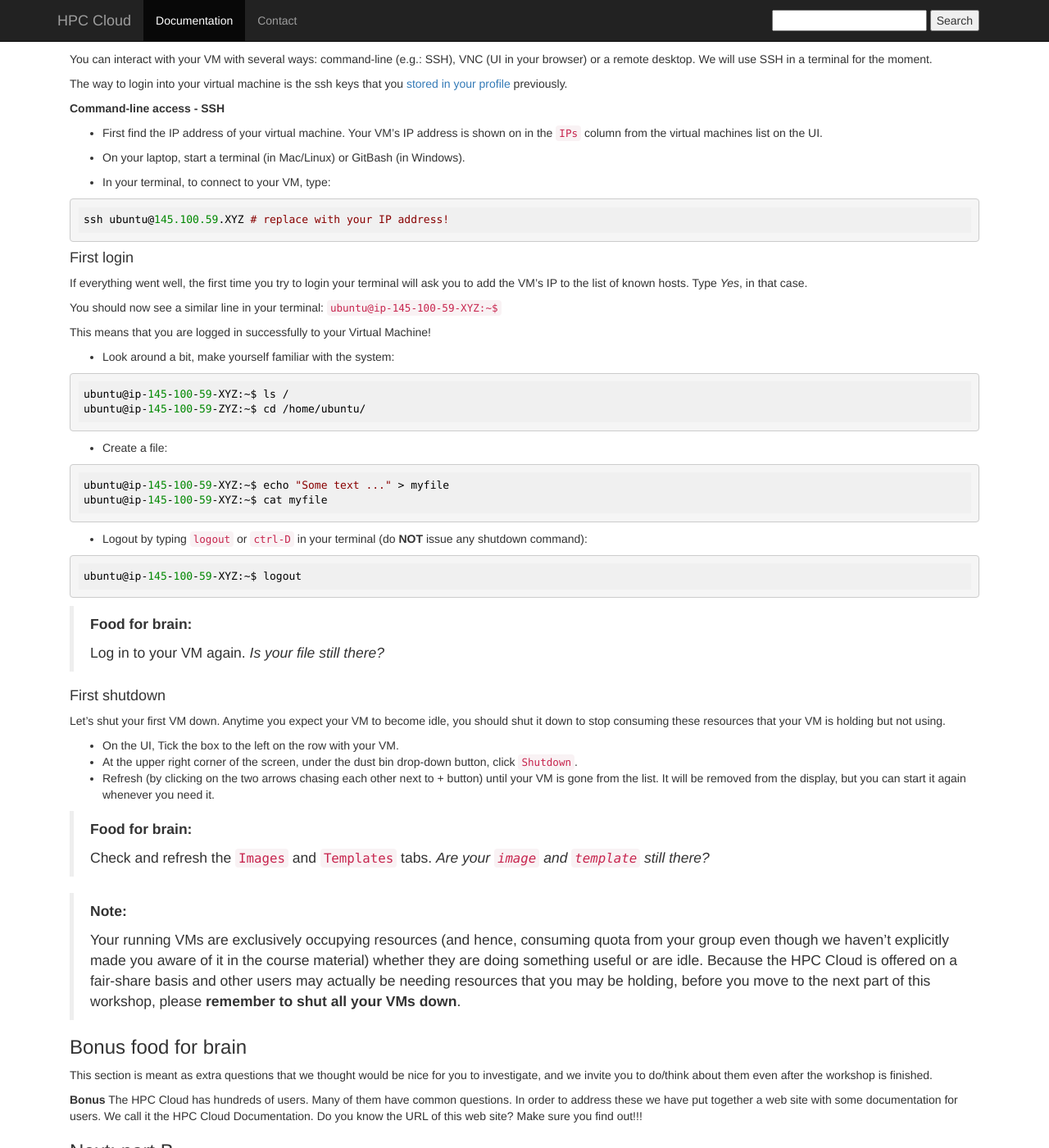
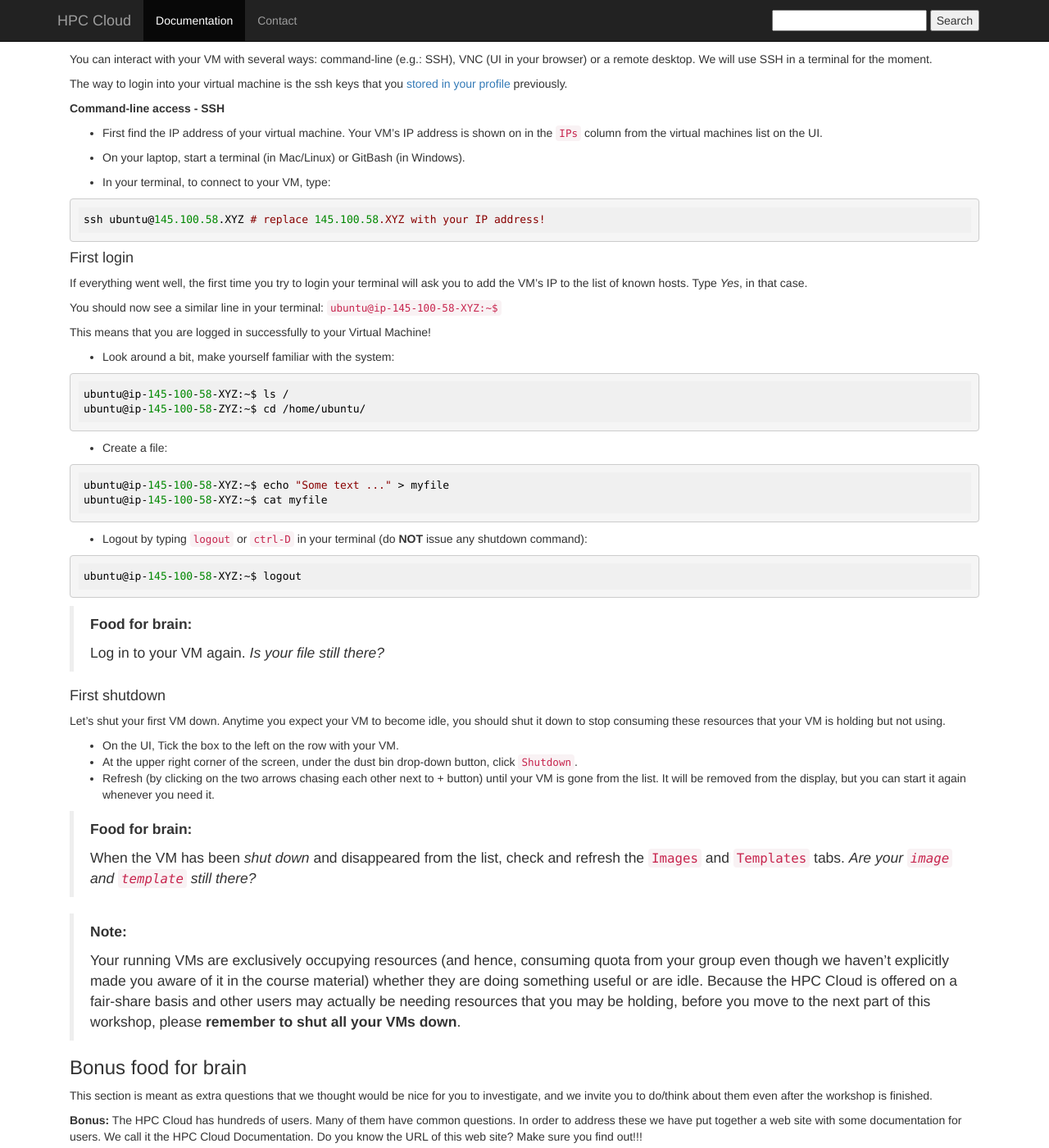
Before and after one commit to sara-nl/clouddocs, a Jekyll site: the page built from UvAworkshop-2016-01-25/UvAworkshop-2016-01-25-partA.markdown, in a window 1280 px wide and 1400 px high, scrolled down 3213 px. Shown: the whole window at 82% size. Built offline with Jekyll 4.4.1, drawn with Linux system fonts in a browser that asks for light colours; nearby versions of some CDN libraries.

Commit message:
Update UvAworkshop-2016-01-25-partA.markdown

````diff
--- a/UvAworkshop-2016-01-25/UvAworkshop-2016-01-25-partA.markdown
+++ b/UvAworkshop-2016-01-25/UvAworkshop-2016-01-25-partA.markdown
@@ -164,7 +164,7 @@ Let's summarise what you have seen so far. From the menu on the left side, click
 
 You can interact with your VM with several ways: command-line (e.g.: SSH), VNC (UI in your browser) or a remote desktop. We will use SSH in a terminal for the moment.
 
-The way to login into your virtual machine is the ssh keys that you [stored in your profile](#add-ssh-keys-to-your-profile) previously.
+The way to login into your virtual machine is the ssh keys that you [stored in your profile](#add-your-ssh-key) previously.
 
 **Command-line access - SSH**
 
@@ -175,35 +175,35 @@ The way to login into your virtual machine is the ssh keys that you [stored in y
 * In your terminal, to connect to your VM, type:
 
 ```sh
-ssh ubuntu@145.100.59.XYZ # replace with your IP address!
+ssh ubuntu@145.100.58.XYZ # replace 145.100.58.XYZ with your IP address!
 ```
 
 #### First login
 
 If everything went well, the first time you try to login your terminal will ask you to add the VM's IP to the list of known hosts. Type *Yes*, in that case.
 
-You should now see a similar line in your terminal: `ubuntu@ip-145-100-59-XYZ:~$`
+You should now see a similar line in your terminal: `ubuntu@ip-145-100-58-XYZ:~$`
 
 This means that you are logged in successfully to your Virtual Machine!
 
 * Look around a bit, make yourself familiar with the system:
 
 ```sh
-ubuntu@ip-145-100-59-XYZ:~$ ls /
-ubuntu@ip-145-100-59-ZYZ:~$ cd /home/ubuntu/
+ubuntu@ip-145-100-58-XYZ:~$ ls /
+ubuntu@ip-145-100-58-ZYZ:~$ cd /home/ubuntu/
 ```
 
 * Create a file:
 
 ```sh
-ubuntu@ip-145-100-59-XYZ:~$ echo "Some text ..." > myfile
-ubuntu@ip-145-100-59-XYZ:~$ cat myfile
+ubuntu@ip-145-100-58-XYZ:~$ echo "Some text ..." > myfile
+ubuntu@ip-145-100-58-XYZ:~$ cat myfile
 ```
 
 * Logout by typing `logout` or `ctrl-D` in your terminal (do **NOT** issue any shutdown command):
 
 ```sh
-ubuntu@ip-145-100-59-XYZ:~$ logout
+ubuntu@ip-145-100-58-XYZ:~$ logout
 ```
 
 > **Food for brain:**
@@ -221,7 +221,7 @@ Let's shut your first VM down. Anytime you expect your VM to become idle, you sh
 
 > **Food for brain:**
 >
-> Check and refresh the `Images` and `Templates` tabs. *Are your `image` and `template` still there?*
+> When the VM has been _shut down_ and disappeared from the list, check and refresh the `Images` and `Templates` tabs. *Are your `image` and `template` still there?*
 
 > **Note:**
 >
@@ -231,7 +231,7 @@ Let's shut your first VM down. Anytime you expect your VM to become idle, you sh
 
 This section is meant as extra questions that we thought would be nice for you to investigate, and we invite you to do/think about them even after the workshop is finished.
 
-**Bonus** The HPC Cloud has hundreds of users. Many of them have common questions. In order to address these we have put together a web site with some documentation for users. We call it the HPC Cloud Documentation. Do you know the URL of this web site? Make sure you find out!!!
+**Bonus:** The HPC Cloud has hundreds of users. Many of them have common questions. In order to address these we have put together a web site with some documentation for users. We call it the HPC Cloud Documentation. Do you know the URL of this web site? Make sure you find out!!!
 
 
 ### Next: part B
````
